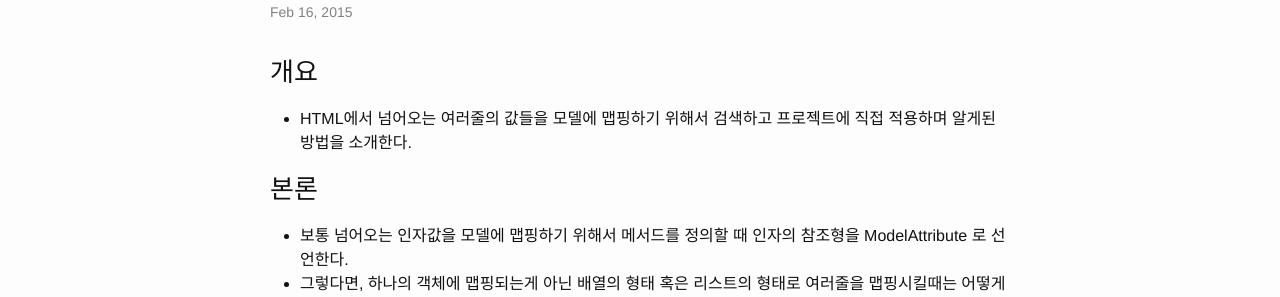
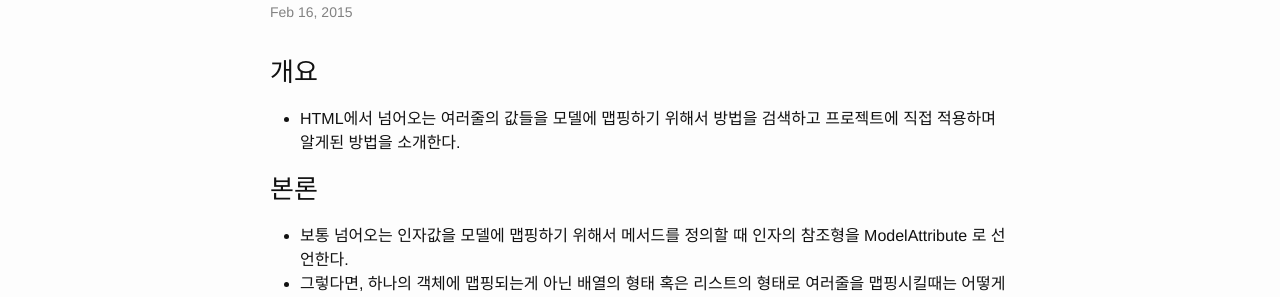
Before and after one commit to sungbine/blog, a Jekyll site: the page built from _posts/2015-02-16-how-mapping-to-model-arrayvalue.markdown, in a window 1280 px wide and 900 px high. Shown: the part 189-486 px from the top of the window. Built offline with Jekyll 4.4.1, drawn with Linux system fonts in a browser that asks for light colours; Markdown is read by kramdown in place of the engine named in the settings.

Commit message:
Update 2015-02-16-how-mapping-to-model-arrayvalue.markdown

```diff
--- a/_posts/2015-02-16-how-mapping-to-model-arrayvalue.markdown
+++ b/_posts/2015-02-16-how-mapping-to-model-arrayvalue.markdown
@@ -5,7 +5,7 @@ categories: Spring
 ---
 
 <h3>개요</h3>
-- HTML에서 넘어오는 여러줄의 값들을 모델에 맵핑하기 위해서 검색하고 프로젝트에 직접 적용하며 알게된 방법을 소개한다.
+- HTML에서 넘어오는 여러줄의 값들을 모델에 맵핑하기 위해서 방법을 검색하고 프로젝트에 직접 적용하며 알게된 방법을 소개한다.
 
 <h3>본론</h3>
 - 보통 넘어오는 인자값을 모델에 맵핑하기 위해서 메서드를 정의할 때 인자의 참조형을 ModelAttribute 로 선언한다.
```
